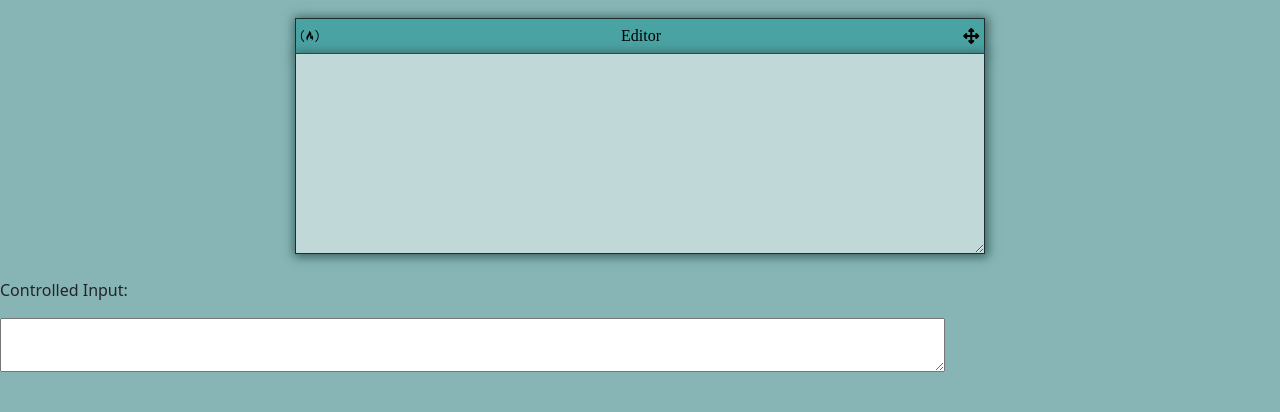
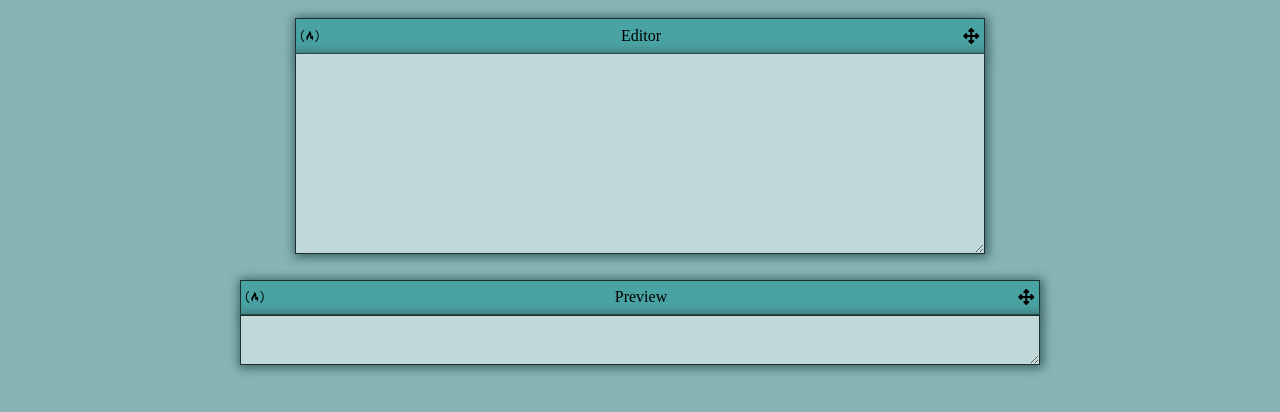
Before and after one commit to altontonn/Markdown-Previewer, a React (Create React App) app: page / in a window 1280 px wide. Shown: the top 412 px of the page. Built offline with nearby package versions, Linux system fonts and the light colour scheme.

Commit message:
Add style to second textarea

```diff
--- a/src/App.css
+++ b/src/App.css
@@ -6,7 +6,7 @@
   margin: 1.125rem auto;
 }
 
-#editor {
+.wrapper #editor {
   width: 100%;
   overflow-y: scroll;
   min-height: 200px;
@@ -29,3 +29,19 @@
   font-size: 1rem;
   color: black;
 }
+
+.previewWrapper {
+  max-width: 800px;
+  margin: 1.25rem auto;
+  min-height: 200px;
+  overflow-wrap: break-word;
+}
+
+.previewWrapper #preview {
+  width: 100%;
+  height: auto;
+  padding: 0 1rem;
+  background-color: #c0d8d8;
+  border: 1px solid #1d2f2f;
+  box-shadow: 1px 1px 10px 2px #3a5f5f;
+}
--- a/src/component/Input.js
+++ b/src/component/Input.js
@@ -17,7 +17,7 @@ class InputController extends React.Component {
       <>
         <div className="wrapper">
           <div className="toolbar">
-          <i className="fa-brands fa-free-code-camp"></i>
+            <i className="fa-brands fa-free-code-camp"></i>
             Editor
             <i className="fa fa-arrows-alt"></i>
           </div>
@@ -27,12 +27,17 @@ class InputController extends React.Component {
             onChange={this.handleChange}
           ></textarea>
         </div>
-        <p>Controlled Input: </p>
-        <textarea
-          cols="100"
-          id="preview"
-          defaultValue={this.state.input}
-        ></textarea>
+        <div className="previewWrapper">
+          <div className="toolbar">
+            <i className="fa-brands fa-free-code-camp"></i>
+            Preview
+            <i className="fa fa-arrows-alt"></i>
+          </div>
+          <textarea
+            id="preview"
+            defaultValue={this.state.input}
+          ></textarea>
+        </div>
       </>
     );
   }
```
